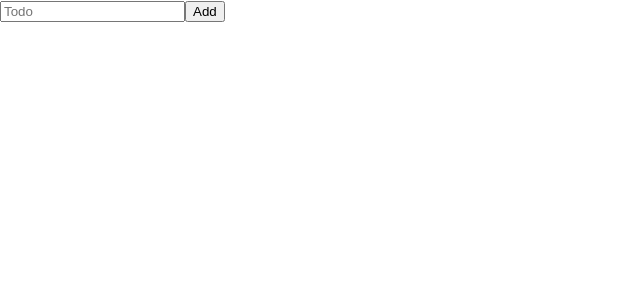
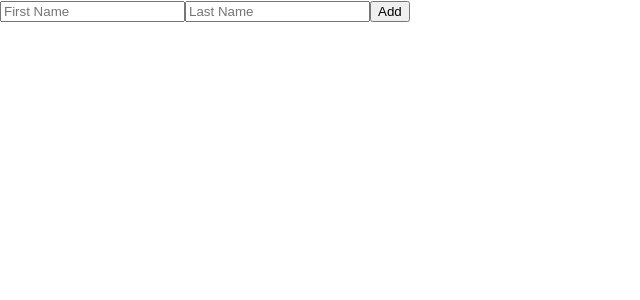
Before and after one commit to SurajBong/React-Hoosksssss, a React (Create React App) app: page / in a window 1280 px wide. Shown: the top 300 px of the page, without its empty margins (0-640 px from the left). Built offline with nearby package versions, Linux system fonts and the light colour scheme.

Commit message:
Handling Object with useState

```diff
--- a/src/components/Todo.js
+++ b/src/components/Todo.js
@@ -1,10 +1,11 @@
 import React, { useState } from "react"
 
 const Todo = props => {
-    const [todoName, setTodoName] = useState("");
+    const [todoName, setTodoName] = useState({ firstName: "", lastName: "" });
     const [todoList, setTodoList] = useState([]);
     const inputHandler = (event) => {
-        setTodoName(event.target.value)
+        let { id, value } = event.target
+        setTodoName({ ...todoName, [id]: value })
     }
     const todoAddhandler = () => {
         setTodoList(todoList.concat(todoName))
@@ -13,13 +14,24 @@ const Todo = props => {
         <React.Fragment>
             <input
                 type="text"
-                placeholder="Todo"
+                id="firstName"
+                placeholder="First Name"
                 onChange={inputHandler}
-                value={todoName}
+                value={todoName.firstName}
+            />
+            <input
+                type="text"
+                id="lastName"
+                placeholder="Last Name"
+                onChange={inputHandler}
+                value={todoName.lastName}
             />
             <button type="button" onClick={todoAddhandler}>Add</button>
             <ul>
-                {todoList.map((todo, index) => <li key={`${todo}_${index}`}>{todo}</li>)}
+                {todoList.map((todo, index) => <li
+                    key={`${todo.firstName}_${index}`}>
+                    {todo.firstName}-{todo.lastName}
+                </li>)}
             </ul>
         </React.Fragment >
     )
```
